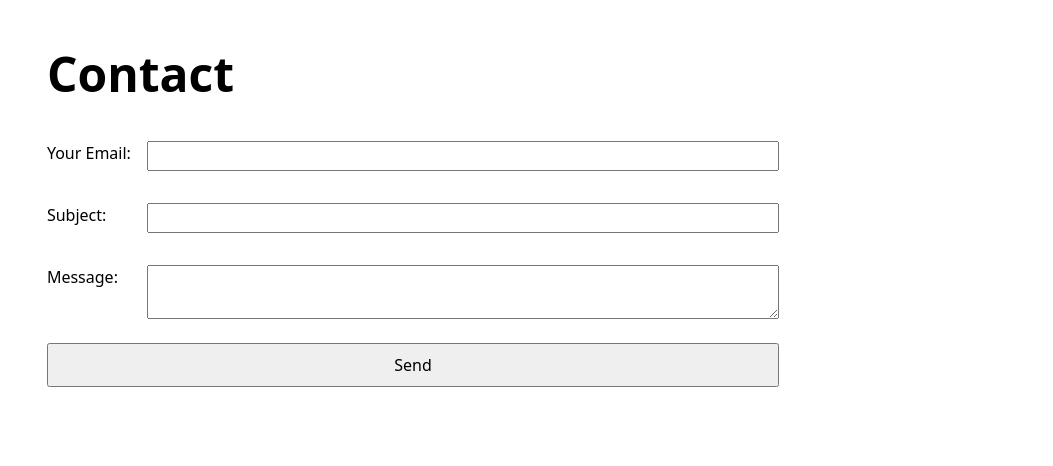
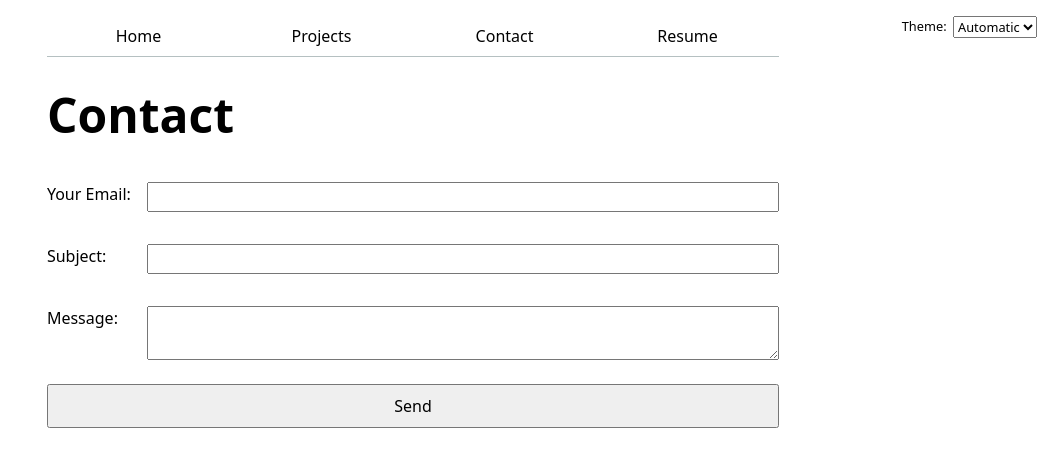
Before and after one commit to coltranegowan/portfolio, a plain HTML site: page contact/index.html in a window 1280 px wide. Shown: the whole page, without its empty margins (227-1280 px from the left). Drawn offline with Linux system fonts and the light colour scheme; the site is published under a folder, as on GitHub Pages, so addresses that start at the root find nothing.

Commit message:
fixing filepaths

```diff
--- a/contact/index.html
+++ b/contact/index.html
@@ -26,6 +26,6 @@
 
         <button>Send</button>
     </form>
-    <script type="module" src="/global.js"></script>
+    <script type="module" src="../global.js"></script>
 </body>
 </html>
--- a/global.js
+++ b/global.js
@@ -24,7 +24,7 @@ document.body.prepend(nav);
 
 const BASE_PATH = (location.hostname === "localhost" || location.hostname === "127.0.0.1")
     ? "/"
-    : "https://coltranegowan.github.io/portfolio/";
+    : "/portfolio/";
 
 for (let p of pages) {
     let url = p.url;
```
Also changed, not shown: projects/index.html (+1 -1 lines), resume/index.html (+1 -1 lines).
